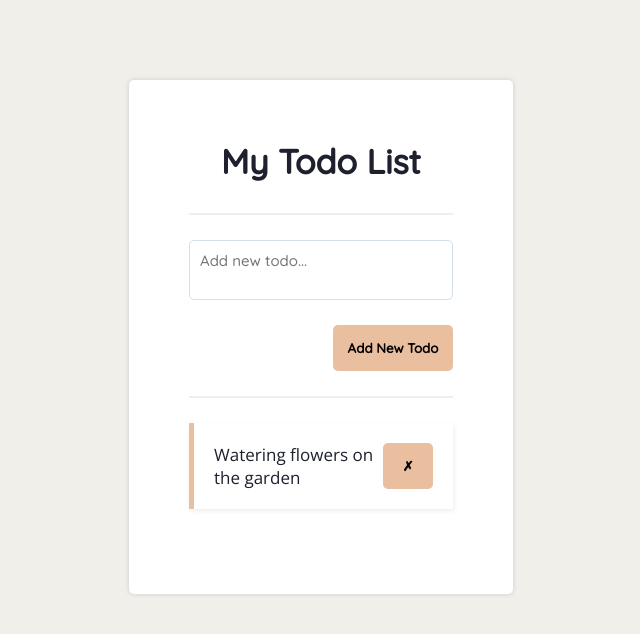
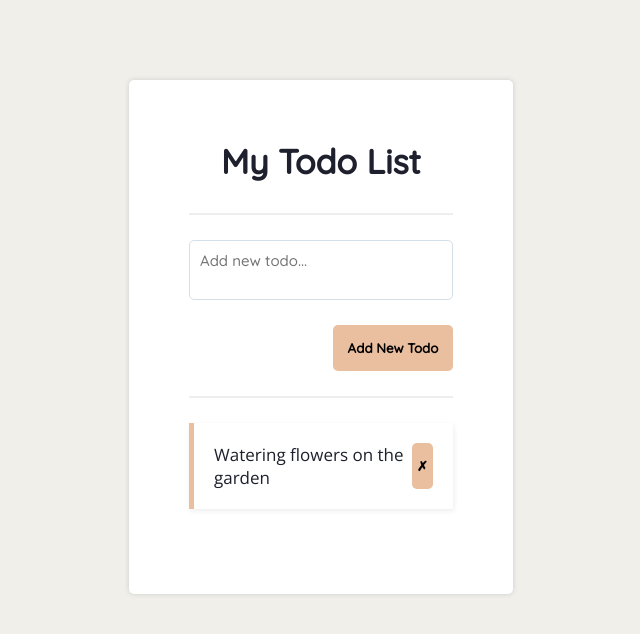
Before and after one commit to ifindev/todo-list, a React (Create React App) app: page / in a window 1280 px wide. Shown: the top 634 px of the page, without its empty margins (319-959 px from the left). Built offline with nearby package versions, Linux system fonts and the light colour scheme.

Commit message:
Add style for buttons div

```diff
--- a/src/styles.css
+++ b/src/styles.css
@@ -92,13 +92,21 @@ body {
   cursor: pointer;
 }
 
+.todo-btn {
+  display: flex;
+  flex-direction: row;
+}
+
 .add-btn {
   width:120px;
   margin-bottom:25px;
 }
 
-.delete-btn {
-  width:50px;
+.util-btn {
+  padding: 0;
+  width:30px;
+  height: 30px;
+  margin-left: 5px;
 }
 
 @media only screen and (max-width: 1024px) {
```
